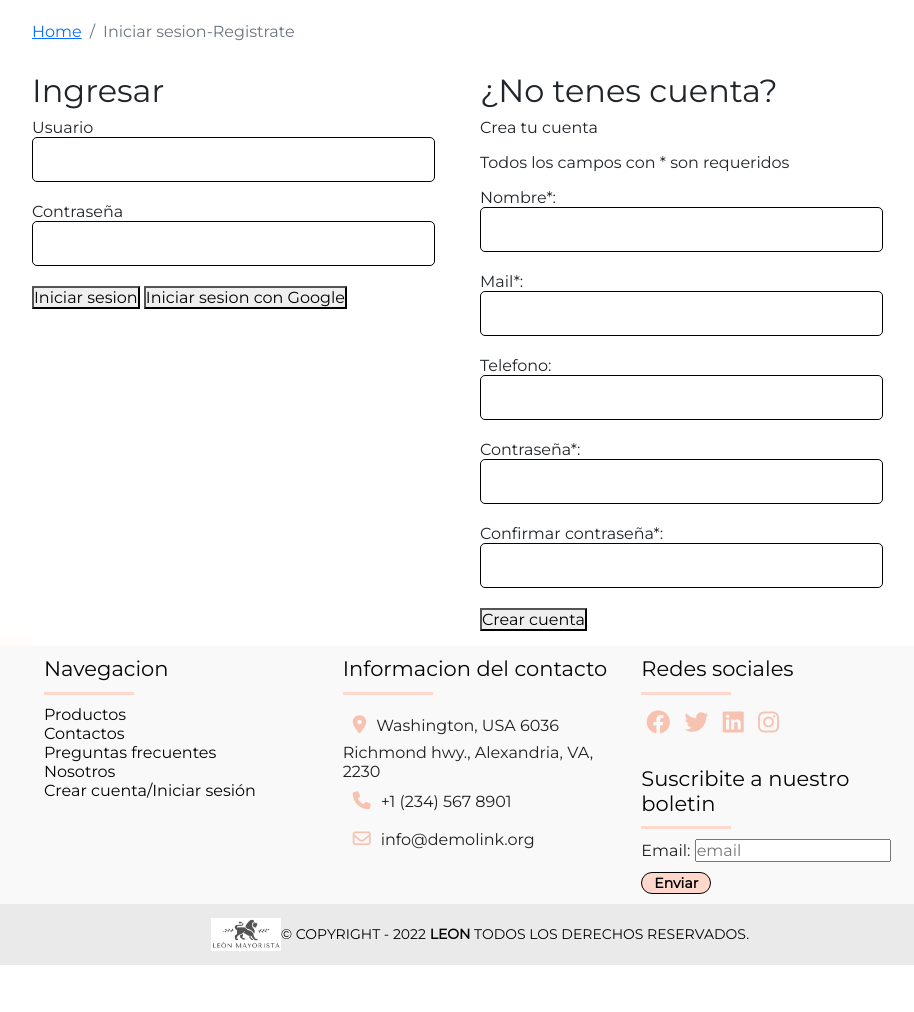
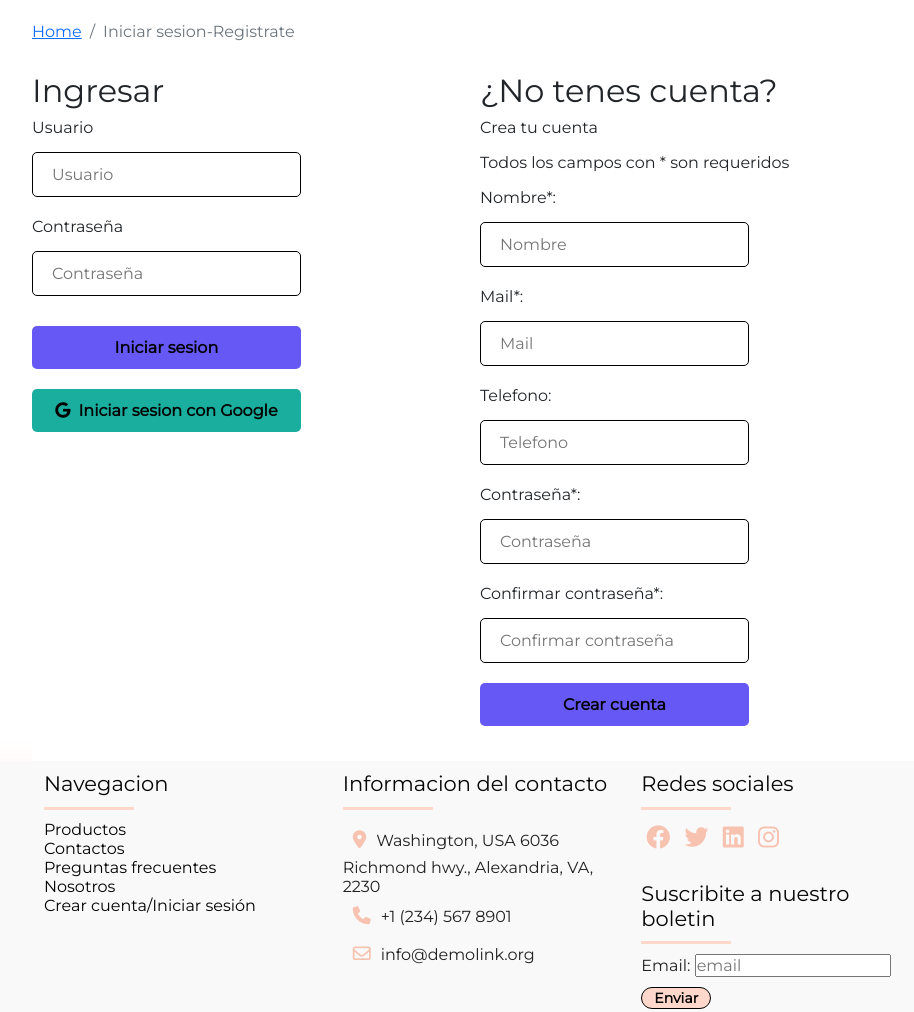
Before and after one commit to javihall/PF-Maldonado, a website: page pages/login-registrate.html in a window 1280 px wide. Shown: the part 619-1631 px from the top of the page, without its empty margins (160-1074 px from the left). Before the commit the page ends 1584 px from the top, so only its background shows below. Drawn offline with nearby package versions, Linux system fonts and the light colour scheme; files whose address does not match are found by name.

Commit message:
se agregan seccion de login-registrate

```diff
--- a/pages/login-registrate.html
+++ b/pages/login-registrate.html
@@ -45,20 +45,20 @@
                                 <a class="nav-link" href="#">Tienda</a>
                             </li>
                             <li class="nav-item">
-                                <a class="nav-link current_page" aria-current="page" href="contacto.html">Contacto</a>
+                                <a class="nav-link"  href="contacto.html">Contacto</a>
                             </li>
                             <li class="nav-item">
-                                <a class="nav-link" aria-current="page" href="faq.html">FAQ</a>
+                                <a class="nav-link"  href="faq.html">FAQ</a>
                             </li>
                             <li class="nav-item">
                                 <a class="nav-link" href="#">Nosotros</a>
                             </li>
                             <li class="nav-item">
-                                <a class="nav-link" aria-current="page" href="login-registrate.html"><i
+                                <a class="nav-link current_page" aria-current="page" href="login-registrate.html"><i
                                         class="fa-solid fa-user"></i></a>
                             </li>
                             <li class="nav-item">
-                                <a class="nav-link cart-icon" aria-current="page" href="#"><i
+                                <a class="nav-link cart-icon"  href="#"><i
                                         class="fa-solid fa-cart-shopping"></i></a>
                             </li>
 
@@ -103,14 +103,16 @@
                     <form class="contact__form">
                         <div class="input-group-login">
                             <label for="">Usuario</label>
-                            <input type="text">
+                            <input placeholder="Usuario" required type="text">
                         </div>
                         <div class="input-group-login">
                             <label for="">Contraseña</label>
-                            <input type="password">
+                            <input placeholder="Contraseña" required type="password">
                         </div>
-                        <button>Iniciar sesion</button>
-                        <button>Iniciar sesion con Google</button>
+                        <div class="contenedores-botones">
+                        <button class="login-submit-btn" type="submit">Iniciar sesion</button>
+                        <button class="login-google-submit-btn" ><i class="fa-brands fa-google google-icon"></i>Iniciar sesion con Google</button>
+                        </div>
                     </form>
                 </section>
 
@@ -122,25 +124,25 @@
                     <form class="contact__form">
                         <div class="input-group-registrate">
                             <label for="">Nombre*:</label>
-                            <input type="text" required>
+                            <input placeholder="Nombre" type="text" required>
                         </div>
                         <div class="input-group-registrate">
                             <label for="">Mail*:</label>
-                            <input type="text" required>
+                            <input placeholder="Mail" type="text" required>
                         </div>
                         <div class="input-group-registrate">
                             <label for="">Telefono:</label>
-                            <input type="text">
+                            <input placeholder="Telefono" type="text">
                         </div>
                         <div class="input-group-registrate">
                             <label for="">Contraseña*:</label>
-                            <input type="text" required>
+                            <input placeholder="Contraseña" type="text" required>
                         </div>
                         <div class="input-group-registrate">
                             <label for="">Confirmar contraseña*:</label>
-                            <input type="text" required>
+                            <input placeholder="Confirmar contraseña" type="text" required>
                         </div>
-                        <button>Crear cuenta</button>
+                        <button class="login-submit-btn crear-cuenta-btn" type="submit">Crear cuenta</button>
                     </form>
                 </section>
             </div>
--- a/sass/components/_contacto.scss
+++ b/sass/components/_contacto.scss
@@ -7,14 +7,11 @@
 .contenedor-contacto {
     display: flex;
     padding: 15px 0;
+    // flex-wrap: wrap;
 }
 
 .containter-formulario, .container-contacto-info {
     width: 50%;
-}
-
-.contact__form {
-
 }
 
 .input-groupp input, textarea {
--- a/sass/components/_login-registrate.scss
+++ b/sass/components/_login-registrate.scss
@@ -17,10 +17,51 @@
 
 
 .input-group-login input, .input-group-registrate input{
-    width: 90%;
+    width: 60%;
     border-radius: 5px;
     border: 1px solid;
     padding: 12px 19px;
     margin-bottom: 20px;
     display: block;
 }
+
+.input-group-login label , .input-group-registrate label{
+    margin-bottom: 15px;
+}
+
+.contenedores-botones {
+    display: flex;
+    flex-direction: column;
+    margin-top: 30px;
+}
+
+.contenedores-botones button {
+    width: 60%;
+    padding: 12px 19px;
+    margin-bottom: 20px;
+    border-radius: 5px;
+}
+
+.login-submit-btn {
+    background-color: #6558F5;
+    border: none;
+    font-weight: bold;
+}
+
+.login-google-submit-btn {
+    background-color: #1AAE9F;
+    border: none;
+    font-weight: bold;
+
+}
+
+.crear-cuenta-btn {
+    width: 60%;
+    padding: 12px 19px;
+    margin-bottom: 20px;
+    border-radius: 5px;
+}
+
+.google-icon {
+    margin-right: 8px;
+}
```
Also changed, not shown: css/style.css, 1 other file.
